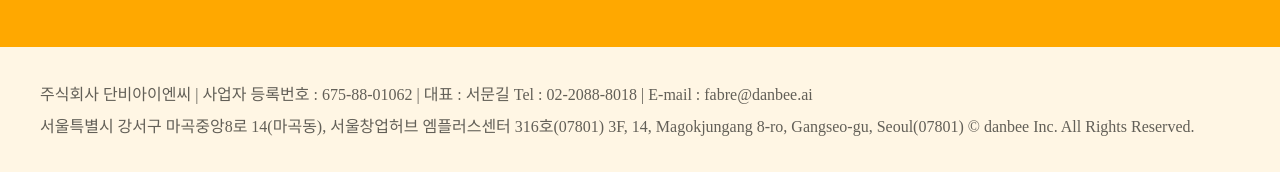
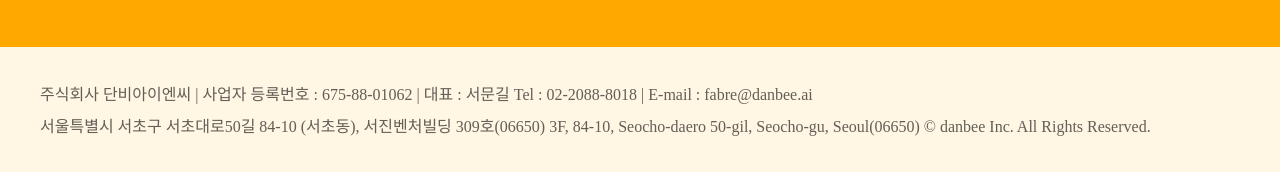
Before and after one commit to danbeeai/tilde-pages, a plain HTML site: page index.html in a window 1280 px wide. Shown: the part 5301-5473 px from the top of the page. Drawn offline with Linux system fonts and the light colour scheme.

Commit message:
Update index.html 주소변경

```diff
--- a/index.html
+++ b/index.html
@@ -135,8 +135,8 @@
     주식회사 단비아이엔씨 | 사업자 등록번호 : 675-88-01062 | 대표 : 서문길
     Tel : 02-2088-8018 | E-mail : fabre@danbee.ai
 <br><br>
-    서울특별시 강서구 마곡중앙8로 14(마곡동), 서울창업허브 엠플러스센터 316호(07801)
-    3F, 14, Magokjungang 8-ro, Gangseo-gu, Seoul(07801)
+    서울특별시 서초구 서초대로50길 84-10 (서초동), 서진벤처빌딩 309호(06650)
+    3F, 84-10, Seocho-daero 50-gil, Seocho-gu, Seoul(06650)
     © danbee Inc. All Rights Reserved.
 </div>
 </body>
```
